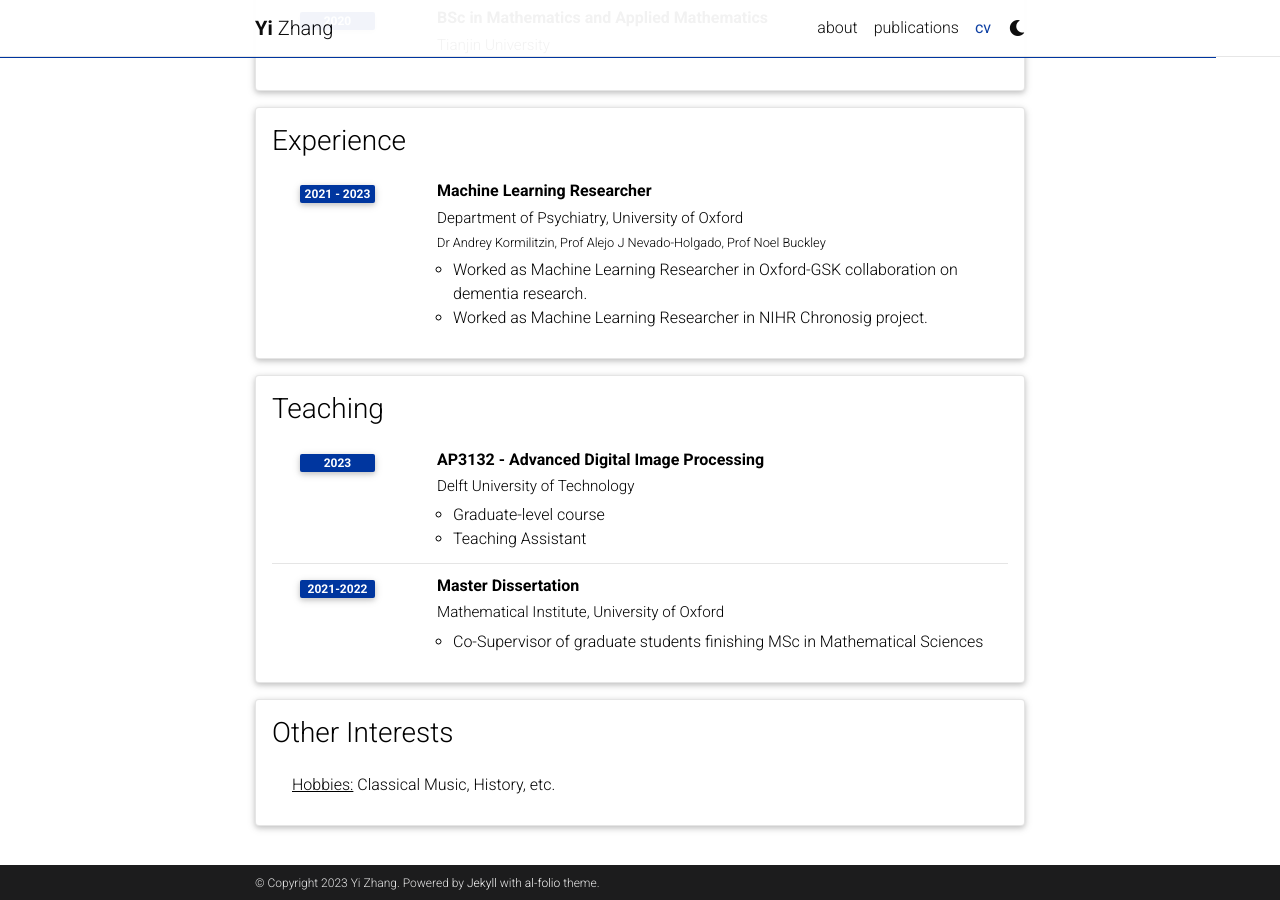
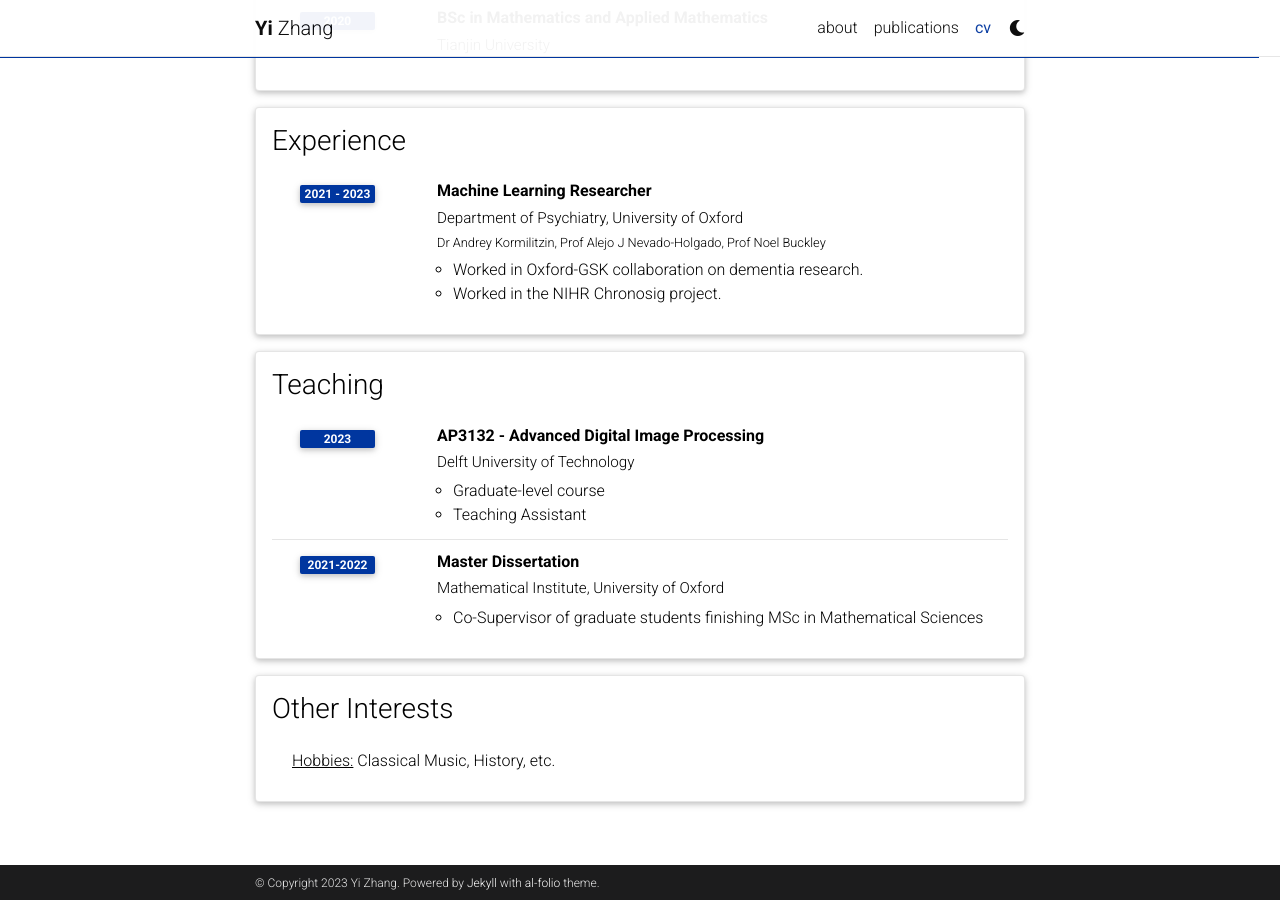
Before and after one commit to YiZhang025/YiZhang025.github.io, a Jekyll site: the page built from _pages/cv.md, in a window 1280 px wide and 900 px high, scrolled down 662 px. Built offline with Jekyll 4.4.1, drawn with Linux system fonts in a browser that asks for light colours; comment, search, counter and statistics services are not loaded; a style sheet for code colours, icons or effects is not loaded.

Commit message:
Update cv.yml

```diff
--- a/_data/cv.yml
+++ b/_data/cv.yml
@@ -34,8 +34,8 @@
       year: 2021 - 2023
       advisor: Dr Andrey Kormilitzin, Prof Alejo J Nevado-Holgado, Prof Noel Buckley
       description:
-        - Worked as Machine Learning Researcher in Oxford-GSK collaboration on dementia research.
-        - Worked as Machine Learning Researcher in NIHR Chronosig project.
+        - Worked in Oxford-GSK collaboration on dementia research.
+        - Worked in the NIHR Chronosig project.
 
 - title: Teaching
   type: time_table
```
